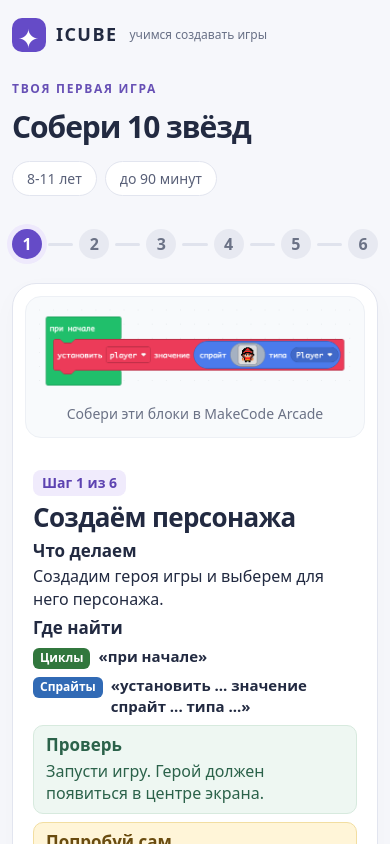
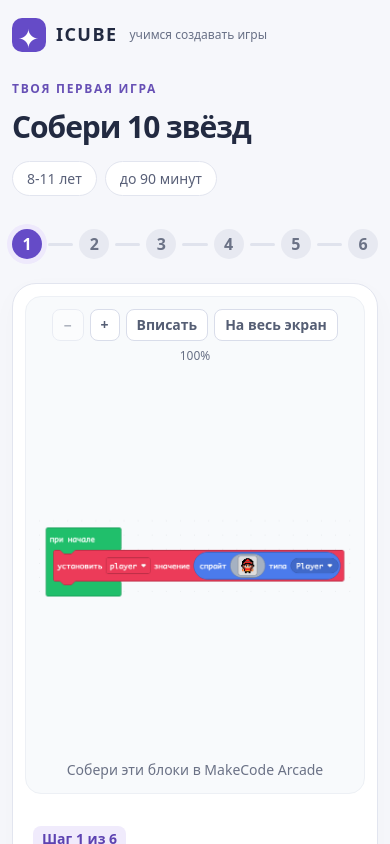
Before and after one commit to Tiabaldoo/icube-learning, a React (Vite) app: page / in a window 390 px wide. Shown: the top 844 px of the page. Built offline with nearby package versions, Linux system fonts and the light colour scheme.

Commit message:
Add zoom, pan and fullscreen viewing for lesson blocks

```diff
--- a/src/App.tsx
+++ b/src/App.tsx
@@ -1,5 +1,6 @@
 import { useEffect, useRef, useState } from 'react';
 import lesson from '../lessons/collect-stars-01/lesson.json';
+import BlocksImage from './BlocksImage';
 
 const images = import.meta.glob<string>('../lessons/collect-stars-01/images/*.png', {
   eager: true, query: '?url', import: 'default',
@@ -104,7 +105,7 @@ export default function App() {
             <figure className="blocks-picture">
               {imageFailed || !images[imageKey]
                 ? <p role="alert">Не удалось загрузить картинку блоков. Попробуй обновить страницу.</p>
-                : <img src={images[imageKey]} alt={`Блоки MakeCode: ${step.title}`} onError={() => setImageFailed(true)} />}
+                : <BlocksImage key={step.id} src={images[imageKey]} alt={`Блоки MakeCode: ${step.title}`} onError={() => setImageFailed(true)} />}
               <figcaption>Собери эти блоки в MakeCode Arcade</figcaption>
             </figure>
             <div className="step-content">
--- /dev/null
+++ b/src/BlocksImage.tsx
@@ -0,0 +1,106 @@
+import { useEffect, useRef, useState, type PointerEvent } from 'react';
+
+type ImageProps = { src: string; alt: string; onError: () => void };
+const limit = (value: number, maximum: number) => Math.max(-maximum, Math.min(maximum, value));
+
+function ZoomImage({ src, alt, onError, onExpand, onClose }: ImageProps & {
+  onExpand?: () => void; onClose?: () => void;
+}) {
+  const viewport = useRef<HTMLDivElement>(null);
+  const drag = useRef<{ x: number; y: number; left: number; top: number } | null>(null);
+  const [size, setSize] = useState({ width: 0, height: 0 });
+  const [natural, setNatural] = useState({ width: 0, height: 0 });
+  const [zoom, setZoom] = useState(1);
+  const [position, setPosition] = useState({ x: 0, y: 0 });
+  const [dragging, setDragging] = useState(false);
+  const fit = natural.width && natural.height
+    ? Math.min(size.width / natural.width, size.height / natural.height) : 0;
+  const width = natural.width * fit;
+  const height = natural.height * fit;
+  const maxX = Math.max(0, (width * zoom - size.width) / 2);
+  const maxY = Math.max(0, (height * zoom - size.height) / 2);
+  const offset = { x: limit(position.x, maxX), y: limit(position.y, maxY) };
+
+  useEffect(() => {
+    const element = viewport.current!;
+    const observer = new ResizeObserver(() => setSize({ width: element.clientWidth, height: element.clientHeight }));
+    observer.observe(element);
+    // A native non-passive listener prevents browser zoom only inside this viewer.
+    const wheel = (event: WheelEvent) => {
+      if (!event.ctrlKey || !event.deltaY) return;
+      event.preventDefault();
+      setZoom(value => Math.max(1, Math.min(4, value + (event.deltaY < 0 ? 0.25 : -0.25))));
+    };
+    element.addEventListener('wheel', wheel, { passive: false });
+    return () => { observer.disconnect(); element.removeEventListener('wheel', wheel); };
+  }, []);
+
+  function startDrag(event: PointerEvent<HTMLDivElement>) {
+    if (event.button !== 0 || zoom === 1) return;
+    event.preventDefault();
+    event.currentTarget.setPointerCapture(event.pointerId);
+    drag.current = { x: event.clientX, y: event.clientY, left: offset.x, top: offset.y };
+    setDragging(true);
+  }
+
+  function moveDrag(event: PointerEvent<HTMLDivElement>) {
+    if (!drag.current) return;
+    setPosition({
+      x: limit(drag.current.left + event.clientX - drag.current.x, maxX),
+      y: limit(drag.current.top + event.clientY - drag.current.y, maxY),
+    });
+  }
+
+  function endDrag() { drag.current = null; setDragging(false); }
+  function reset() { setZoom(1); setPosition({ x: 0, y: 0 }); endDrag(); }
+
+  return <div className="image-viewer">
+    <div className="image-controls" aria-label="Масштаб изображения">
+      <button type="button" title="Уменьшить" aria-label="Уменьшить" disabled={zoom === 1}
+        onClick={() => setZoom(value => Math.max(1, value - 0.25))}>−</button>
+      <button type="button" title="Увеличить" aria-label="Увеличить" disabled={zoom === 4}
+        onClick={() => setZoom(value => Math.min(4, value + 0.25))}>+</button>
+      <button type="button" title="Показать всю картинку" aria-label="Вписать" onClick={reset}>Вписать</button>
+      {onExpand && <button type="button" title="Открыть на весь экран" aria-label="На весь экран" onClick={onExpand}>На весь экран</button>}
+      {onClose && <button type="button" title="Закрыть (Esc)" aria-label="Закрыть" onClick={onClose}>Закрыть</button>}
+      <span className="image-scale" aria-live="polite">{Math.round(zoom * 100)}%</span>
+    </div>
+    <div ref={viewport} className={`image-viewport ${zoom > 1 ? 'can-pan' : ''} ${dragging ? 'is-dragging' : ''}`}
+      title="Увеличение: Ctrl + колесо мыши. Увеличенную картинку можно перетаскивать."
+      onPointerDown={startDrag} onPointerMove={moveDrag} onPointerUp={endDrag}
+      onPointerCancel={endDrag} onLostPointerCapture={endDrag}>
+      <img src={src} alt={alt} draggable={false} onDragStart={event => event.preventDefault()} onError={onError}
+        onLoad={event => setNatural({ width: event.currentTarget.naturalWidth, height: event.currentTarget.naturalHeight })}
+        style={{ width, height, visibility: fit ? 'visible' : 'hidden',
+          transform: `translate(-50%, -50%) translate(${offset.x}px, ${offset.y}px) scale(${zoom})` }} />
+    </div>
+  </div>;
+}
+
+function FullscreenImage({ onClose, ...props }: ImageProps & { onClose: () => void }) {
+  const dialog = useRef<HTMLDialogElement>(null);
+  useEffect(() => {
+    const element = dialog.current!;
+    const previousFocus = document.activeElement as HTMLElement | null;
+    const overflow = document.body.style.overflow;
+    element.showModal();
+    document.body.style.overflow = 'hidden';
+    return () => {
+      element.close();
+      document.body.style.overflow = overflow;
+      previousFocus?.focus({ preventScroll: true });
+    };
+  }, []);
+  return <dialog ref={dialog} className="image-dialog" aria-label={props.alt}
+    onCancel={event => { event.preventDefault(); onClose(); }}>
+    <ZoomImage {...props} onClose={onClose} />
+  </dialog>;
+}
+
+export default function BlocksImage(props: ImageProps) {
+  const [expanded, setExpanded] = useState(false);
+  return <>
+    <ZoomImage {...props} onExpand={() => setExpanded(true)} />
+    {expanded && <FullscreenImage {...props} onClose={() => setExpanded(false)} />}
+  </>;
+}
--- a/src/styles.css
+++ b/src/styles.css
@@ -89,7 +89,21 @@ figcaption { margin-top: 18px; font-size: 14px; color: #6b7286; }
 .sr-only { position: absolute; width: 1px; height: 1px; padding: 0; margin: -1px; overflow: hidden; clip: rect(0, 0, 0, 0); white-space: nowrap; border: 0; }
 .step-card { display: grid; grid-template-columns: minmax(0, 62fr) minmax(0, 38fr); overflow: visible; }
 .step-card .blocks-picture { display: flex; flex-direction: column; align-items: center; justify-content: center; min-width: 0; margin: 12px; padding: 12px; }
-.step-card .blocks-picture img { width: 100%; height: auto; max-height: calc(100dvh - 280px); object-fit: contain; }
+.image-viewer { display: flex; flex-direction: column; gap: 8px; width: 100%; flex: 1; min-height: 0; }
+.image-controls { display: flex; align-items: center; justify-content: center; flex-wrap: wrap; gap: 6px; flex-shrink: 0; }
+.image-controls button { min-height: 32px; padding: 3px 10px; border: 1px solid #d9ddea; border-radius: 8px; background: white; color: #555e74; font-size: 14px; font-weight: 600; }
+.image-controls button:hover:not(:disabled) { background: #eee9fc; }
+.image-controls button:disabled { opacity: .45; }
+.image-scale { color: #687086; font-size: 12px; min-width: 36px; text-align: center; }
+.image-viewport { position: relative; flex: 1; min-height: 0; overflow: hidden; user-select: none; }
+.image-viewport.can-pan { cursor: grab; touch-action: none; }
+.image-viewport.is-dragging { cursor: grabbing; }
+.image-viewport img { position: absolute; left: 50%; top: 50%; max-width: none; max-height: none; margin: 0; object-fit: contain; transform-origin: center; }
+.image-dialog { position: fixed; inset: 0; width: 100%; height: 100dvh; max-width: none; max-height: none; margin: 0; padding: 16px; border: 0; background: #202638; color: white; }
+.image-dialog[open] { display: flex; }
+.image-dialog::backdrop { background: #202638; }
+.image-dialog .image-scale { color: #d9ddea; }
+.blocks-picture .image-viewport img { max-width: none; max-height: none; margin: 0; }
 .step-card figcaption { margin-top: 10px; }
 .step-content { min-width: 0; padding: 16px 18px 16px 6px; display: flex; flex-direction: column; gap: 8px; font-size: 16px; line-height: 1.4; }
 .step-card .card-intro { padding: 0; }
@@ -124,6 +138,7 @@ figcaption { margin-top: 18px; font-size: 14px; color: #6b7286; }
   .lesson-screen .step-track { grid-column: 1 / -1; }
   .lesson-screen .step-track li > span:first-child { width: 26px; height: 26px; font-size: 14px; }
   .step-card { min-height: calc(100dvh - 194px); }
+  .step-card .blocks-picture { height: calc(100dvh - 220px); }
   .lesson-screen .navigation { padding: 12px 0; }
   .lesson-screen .button { min-height: 44px; padding: 9px 22px; font-size: 17px; }
   .lesson-screen .page-footer { padding: 0 0 8px; font-size: 12px; }
@@ -131,7 +146,7 @@ figcaption { margin-top: 18px; font-size: 14px; color: #6b7286; }
 @media (max-width: 1023px) {
   .step-card { grid-template-columns: 1fr; }
   .step-content { padding: 20px; }
-  .step-card .blocks-picture img { max-height: none; }
+  .step-card .blocks-picture > .image-viewer { flex: none; height: 440px; }
 }
 @media (max-width: 760px) {
   .app-shell { width: min(100% - 32px, 1120px); }
```
